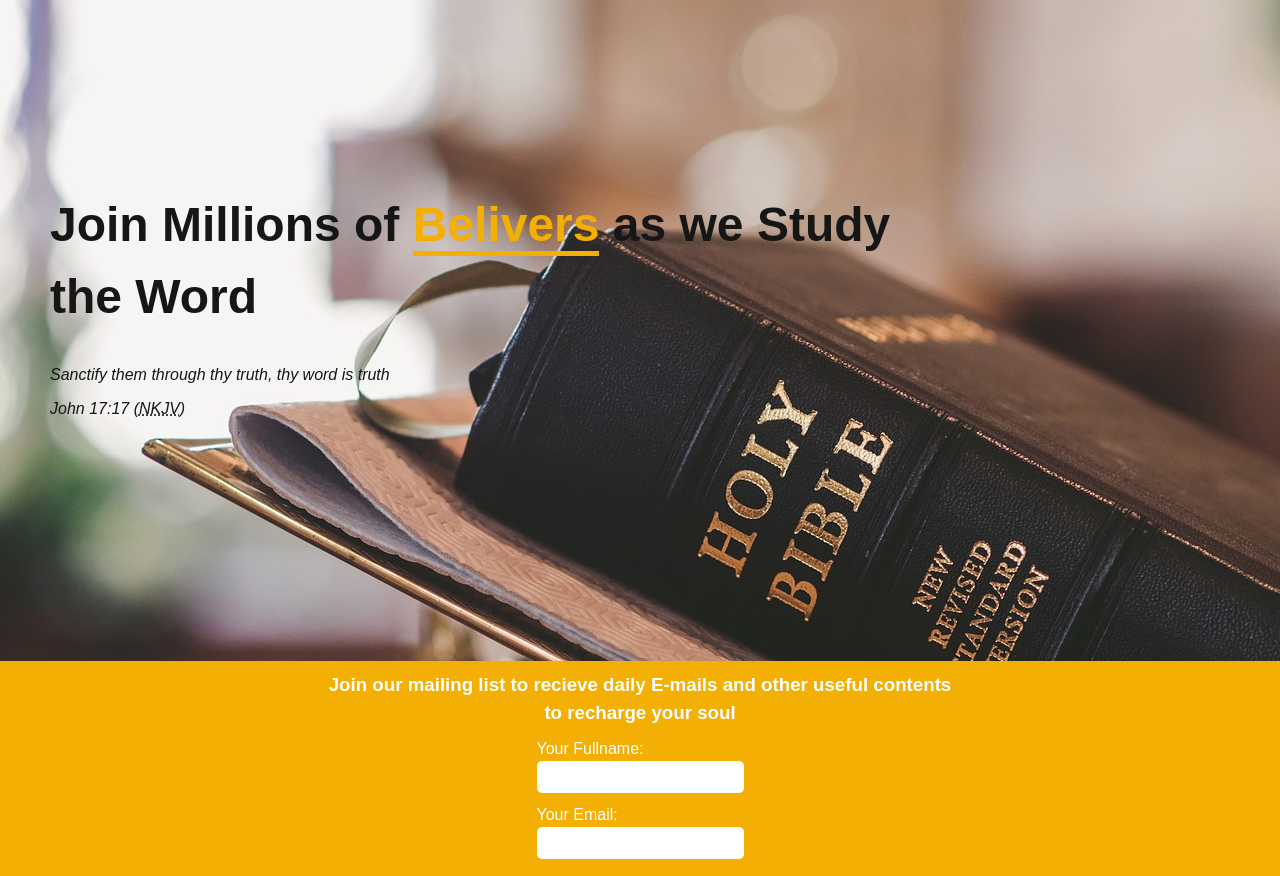
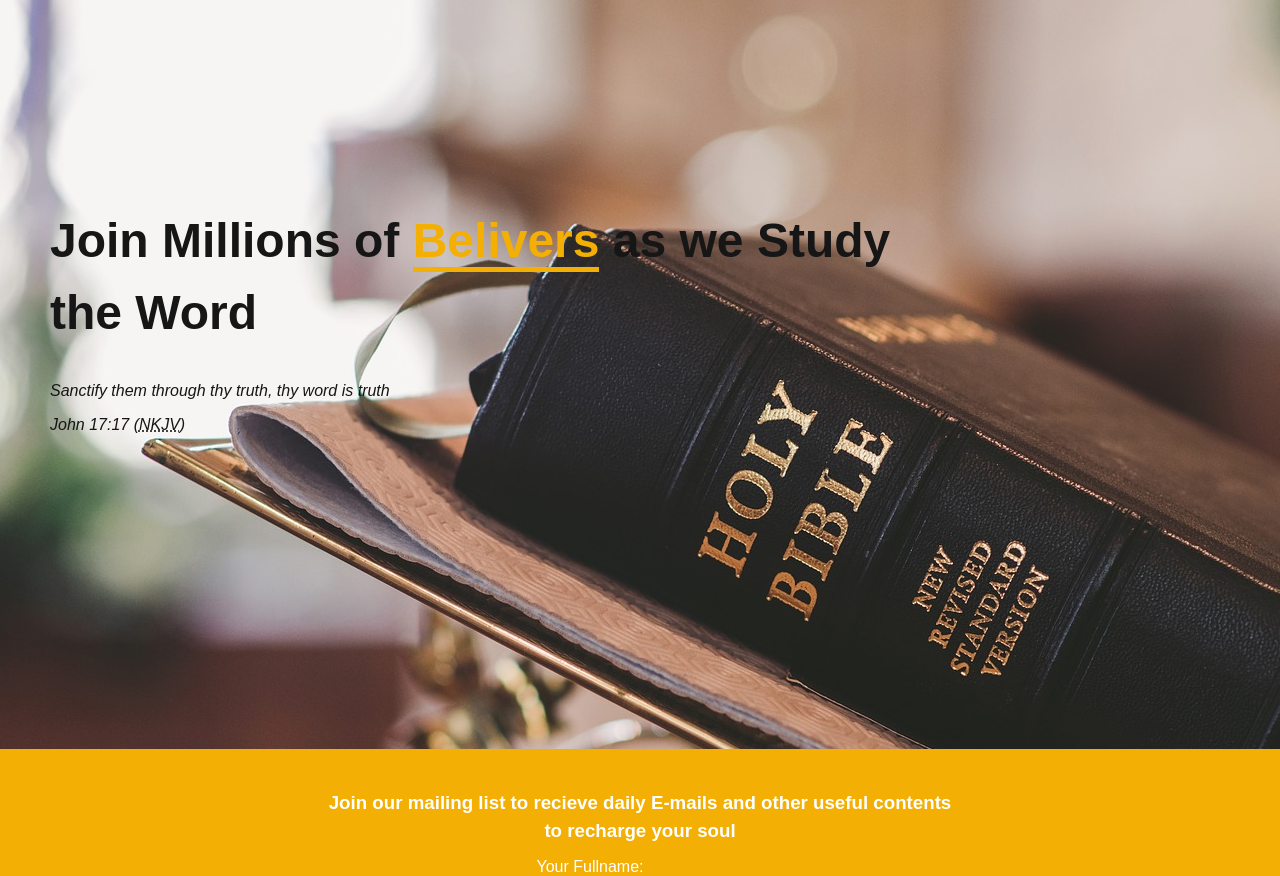
Before and after one commit to fagbenjaenoch/study-plus, a website: page src/index.html in a window 1280 px wide. Shown: the part 51-927 px from the top of the page. Drawn offline with nearby package versions, Linux system fonts and the light colour scheme; files that its build step writes are made by us from their sources.

Commit message:
Fixed extra spavces btw main section and footer

```diff
--- a/src/index.html
+++ b/src/index.html
@@ -9,7 +9,6 @@
     <script src="js/main.js" defer></script>
 </head>
 <body>
-    <div class="hero-img"></div>
     <!-- header-section -->
     <header id="header" class="flex-row sp-btw align-center">
         <div class="logo flex-row">
@@ -30,6 +29,7 @@
     </header>
     <!-- main-section -->
     <main>
+        <div class="hero-img"></div>
         <section>
             <h1>Join Millions of <strong>Belivers</strong> as we Study the Word</h1>
             <cite>
--- a/src/js/main.js
+++ b/src/js/main.js
@@ -11,5 +11,4 @@ navbarToggle.addEventListener("click", () => {
         navbar.setAttribute("data-visible", "false");
         navbarToggle.setAttribute("aria-expanded", "false");
     }
-    console.log(nav.getAttribute("data-visible"));
 })
--- a/src/sass/main.scss
+++ b/src/sass/main.scss
@@ -176,11 +176,11 @@ html,body{
 
 .hero-img{
     background-image: url(../assets/hero-img.jpg);
-    min-width: 100vw;
-    min-height: 100vh;
+    // background-size: cover;
+    min-width: 100%;
+    min-height: 100%;
     position: absolute;
-    top: 0;
-    right: 0;
+    inset: 0;
     z-index: -1;
     background-position-x: -180px;
     background-position-y: -10px;
@@ -306,7 +306,15 @@ header{
 }
 
 main{
-    margin-block: 15rem;
+    margin: 0;
+    padding: 0;
+    width: 100vw;
+    height: 100vh;
+    // color: color(accent);
+    display: grid;
+    justify-items: start;
+    section{
+        padding-block: 20vw;
         width: 75%;
         padding-inline: $gap * 5;
 
@@ -326,9 +334,10 @@ main{
             margin-bottom: $gap;
         }
     }
+}
 
 footer{
-    max-width: 100%;
+    max-width: 100vw;
     position: relative;
     bottom: 0;
     color: color(accent);
@@ -339,7 +348,7 @@ footer{
         display: grid;
         grid-template-columns: 1fr;
         place-items: center;
-        margin: $gap * 3;
+        padding: $gap * 3;
         // padding: $gap;
         gap: $gap * 3;
 
```
Lines whose indentation alone changed are shown as unchanged.
